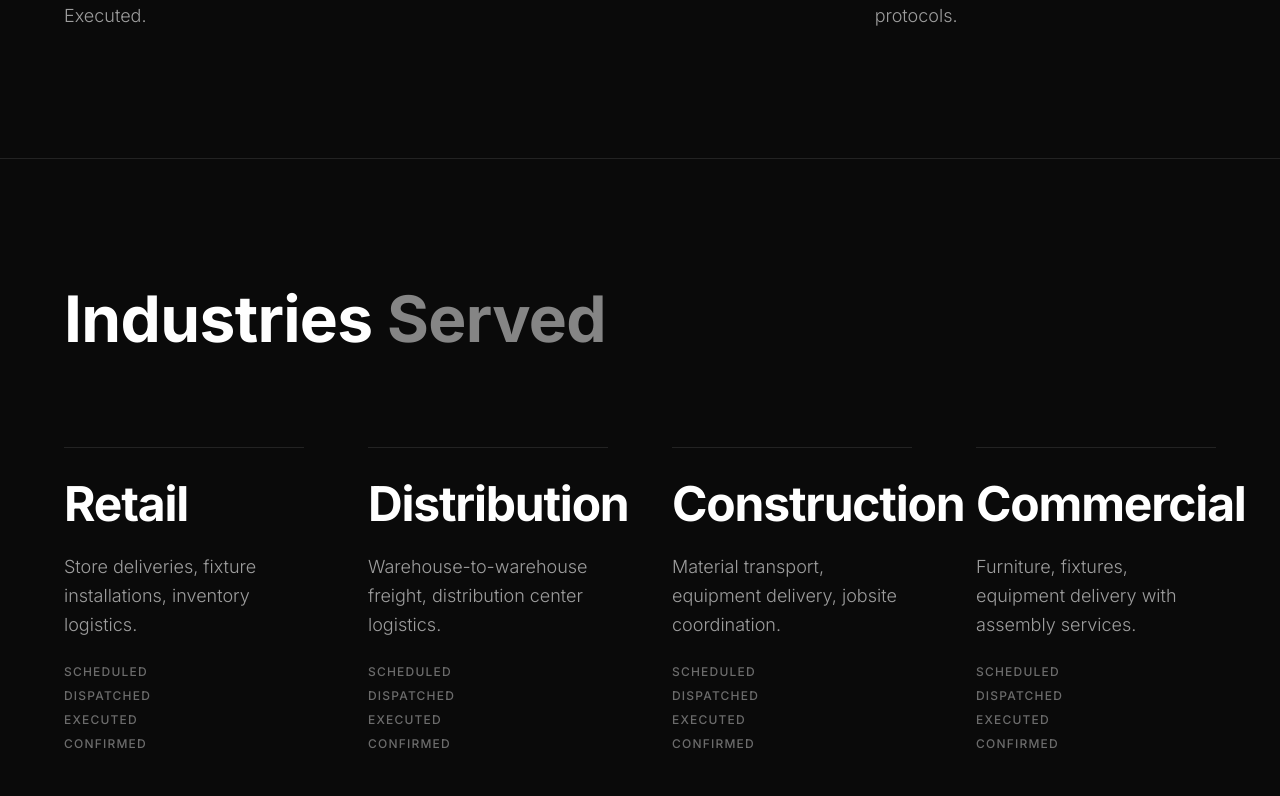
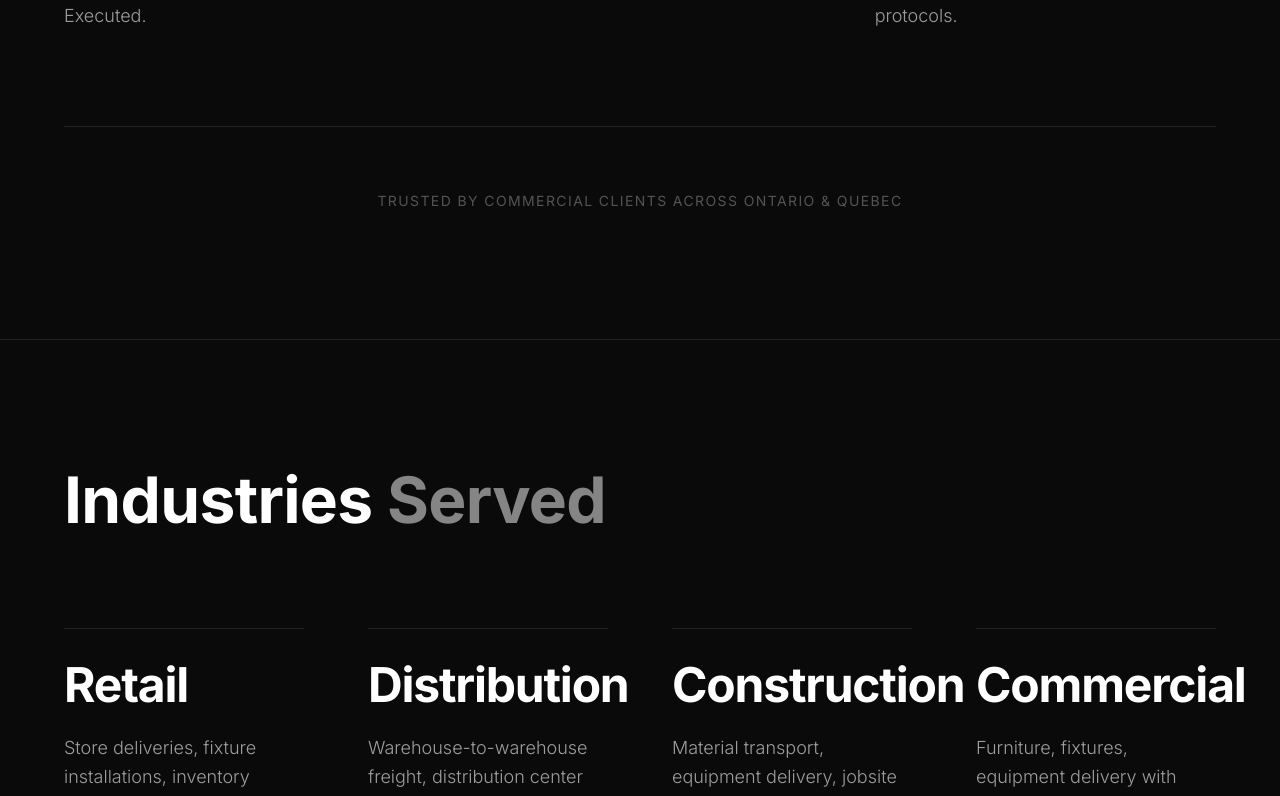
Before and after one commit to surenss861/eaglex, a Next.js app: page / in a window 1280 px wide. Shown: the part 2500-3296 px from the top of the page. Built offline with nearby package versions, Linux system fonts and the light colour scheme; a web font is replaced by a local one.

Commit message:
Final polish: subtle trust signal, quote urgency line

```diff
--- a/components/QuoteSection.tsx
+++ b/components/QuoteSection.tsx
@@ -40,6 +40,9 @@ export default function QuoteSection() {
           <h2 className="text-display-sm text-white mb-8">
             Request <span className="text-white/50">Quote</span>
           </h2>
+          <p className="text-sm text-white/40 uppercase tracking-widest">
+            Response within one business day. Commercial inquiries prioritized.
+          </p>
         </motion.div>
 
         <div className="max-w-2xl">
--- a/components/WhyEagleX.tsx
+++ b/components/WhyEagleX.tsx
@@ -77,6 +77,19 @@ export default function WhyEagleX() {
             </motion.div>
           ))}
         </div>
+
+        {/* Subtle trust signal */}
+        <motion.div
+          initial={{ opacity: 0 }}
+          whileInView={{ opacity: 1 }}
+          viewport={{ once: true, margin: '-100px' }}
+          transition={{ duration: 1, delay: 0.5, ease: [0.23, 1, 0.32, 1] }}
+          className="mt-24 pt-16 section-divider text-center"
+        >
+          <p className="text-sm text-white/30 uppercase tracking-widest">
+            Trusted by commercial clients across Ontario & Quebec
+          </p>
+        </motion.div>
       </div>
     </section>
   )
```
